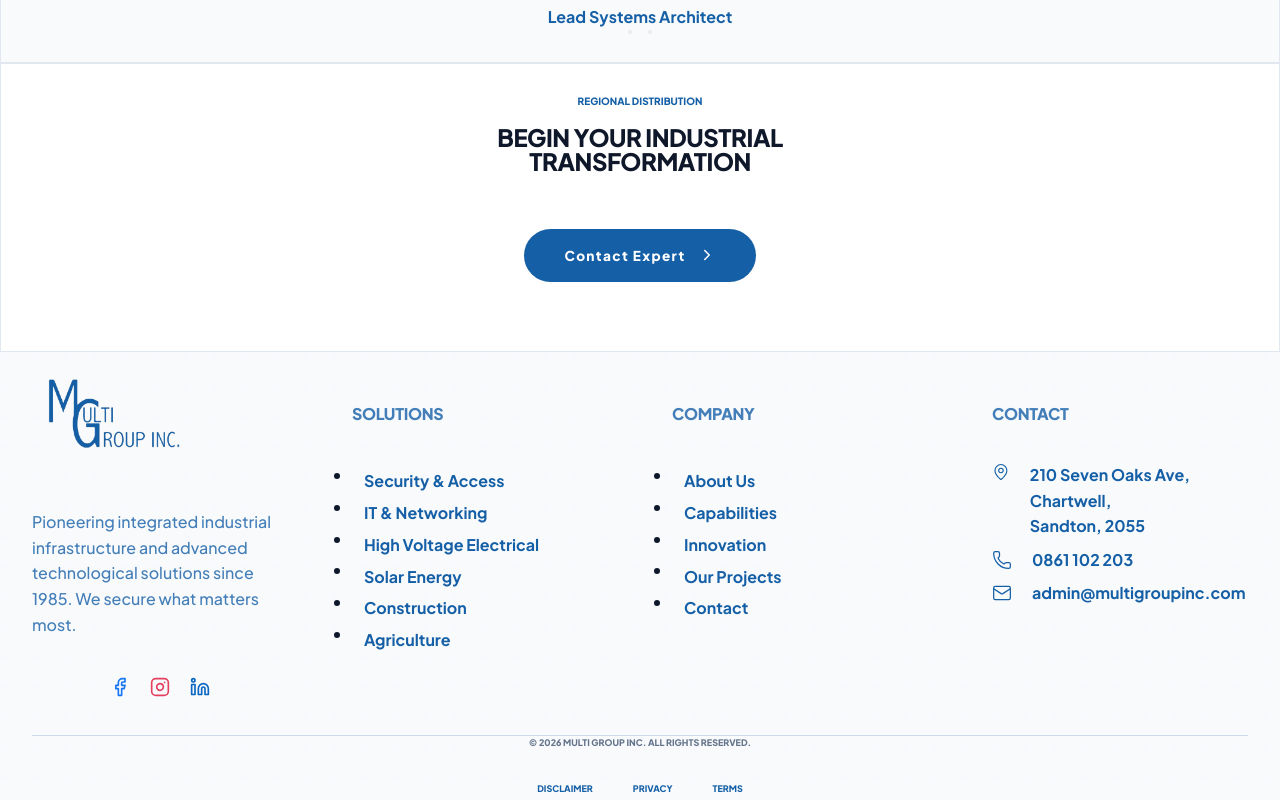
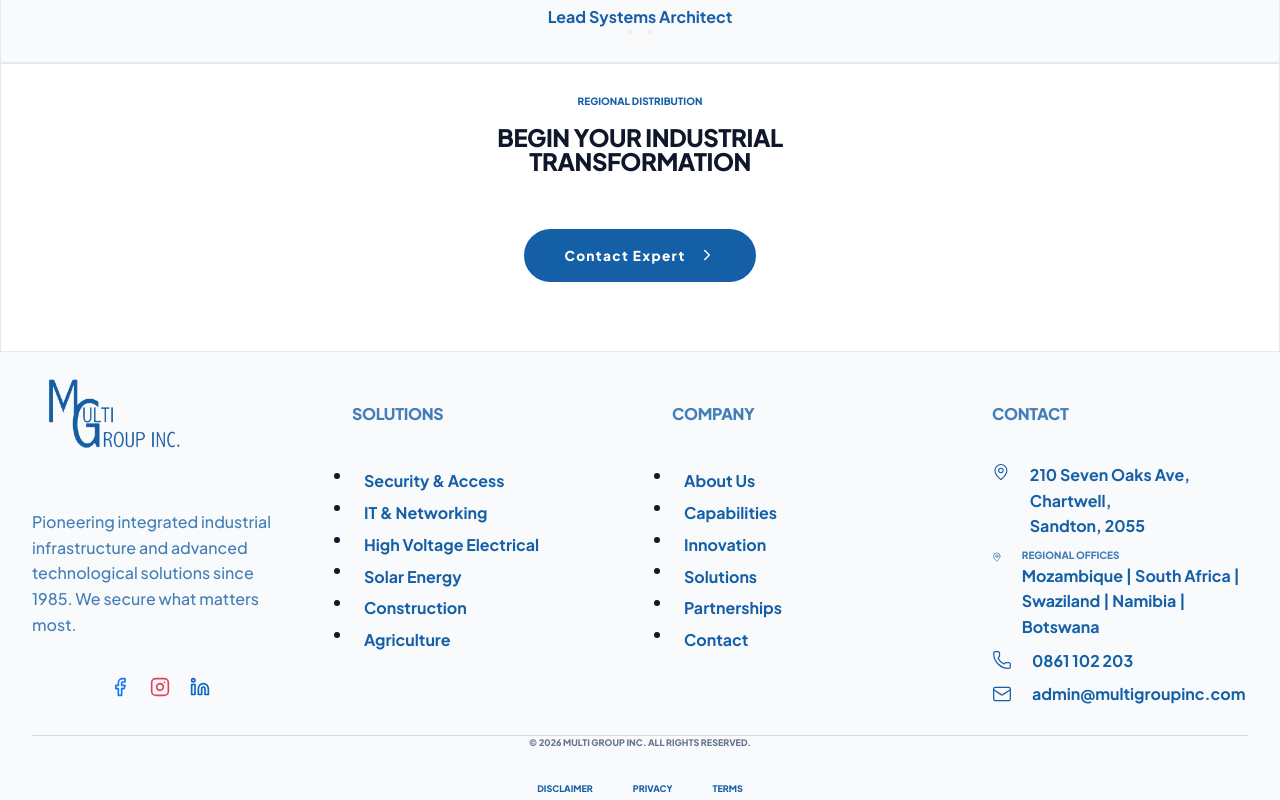
Before and after one commit to Bug1nC0de/multi-group-site, a React (Vite) app: page / in a window 1280 px wide. Shown: the part 4380-5180 px from the top of the page. Built offline with nearby package versions, Linux system fonts and the light colour scheme.

Commit message:
Update contact info, footer links, and global network anchor

```diff
--- a/src/components/Footer.jsx
+++ b/src/components/Footer.jsx
@@ -83,7 +83,8 @@
                 { label: "About Us", path: "/about" },
                 { label: "Capabilities", path: "/capabilities" },
                 { label: "Innovation", path: "/innovation" },
-                { label: "Our Projects", path: "/our-projects" },
+                { label: "Solutions", path: "/solutions" },
+                { label: "Partnerships", path: "/#global-network" },
                 { label: "Contact", path: "/contact" }
               ].map((item, i) => (
                 <li key={i}>
@@ -106,6 +107,15 @@
                   210 Seven Oaks Ave, Chartwell, <br />
                   Sandton, 2055
                 </span>
+              </div>
+              <div className="flex gap-5 items-start">
+                <MapPin size={20} strokeWidth={1.5} color={blueColor} className="shrink-0 mt-1" />
+                <div className="flex flex-col">
+                  <span className="text-[10px] font-black uppercase tracking-[0.2em] mb-1" style={{color: blueMuted}}>Regional Offices</span>
+                  <span className="text-sm font-bold leading-relaxed" style={{color: blueColor}}>
+                    Mozambique | South Africa | Swaziland | Namibia | Botswana
+                  </span>
+                </div>
               </div>
               <div className="flex gap-5 items-center">
                 <Phone size={20} strokeWidth={1.5} color={blueColor} className="shrink-0" />
--- a/src/components/Partners.jsx
+++ b/src/components/Partners.jsx
@@ -21,7 +21,7 @@
   ];
 
   return (
-    <div className="container relative z-10">
+    <div id="global-network" className="container relative z-10">
       <motion.div
         initial={{ opacity: 0, y: 20 }}
         whileInView={{ opacity: 1, y: 0 }}
--- a/src/components/ScrollToTop.jsx
+++ b/src/components/ScrollToTop.jsx
@@ -2,11 +2,18 @@
 import { useLocation } from "react-router-dom";
 
 export default function ScrollToTop() {
-  const { pathname } = useLocation();
+  const { pathname, hash } = useLocation();
 
   useEffect(() => {
-    window.scrollTo(0, 0);
-  }, [pathname]);
+    if (hash) {
+      const element = document.getElementById(hash.replace('#', ''));
+      if (element) {
+        element.scrollIntoView({ behavior: 'smooth' });
+      }
+    } else {
+      window.scrollTo(0, 0);
+    }
+  }, [pathname, hash]);
 
   return null;
 }
--- a/src/pages/Contact.jsx
+++ b/src/pages/Contact.jsx
@@ -87,7 +87,12 @@
                 <Mail className="contact-method-icon" />
                 <div>
                   <h4 className="contact-method-title">Email</h4>
-                  <p className="contact-method-text">info@multigroupinc.com</p>
+                  <p className="contact-method-text">
+                    info@multigroupinc.com<br />
+                    sales@multigroupinc.com<br />
+                    admin@multigroupinc.com<br />
+                    technical@multigroupinc.com
+                  </p>
                 </div>
               </div>
 
```
